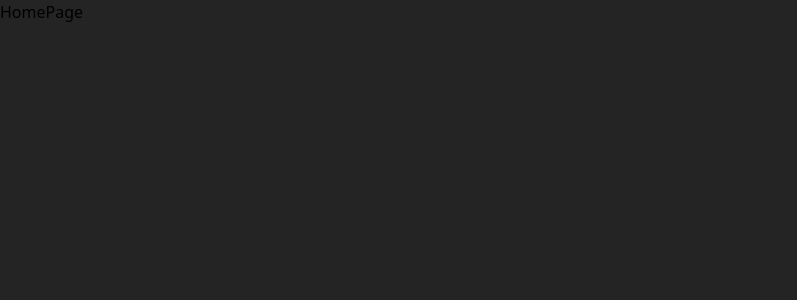
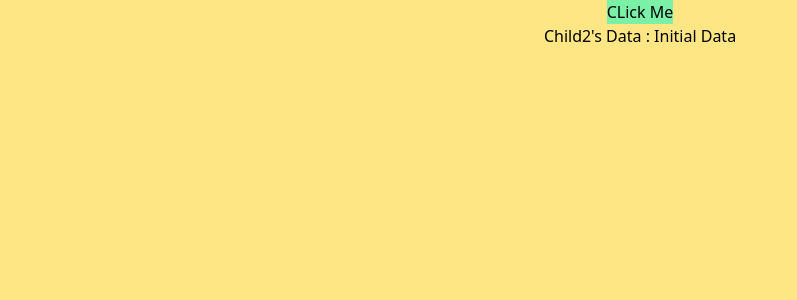
Before and after one commit to Pawan-20/React-refresher, a React (Vite) app: page /c2p2 in a window 1280 px wide. Before the commit this address led to /. Shown: the top 300 px of the page, without its empty margins (0-797 px from the left). Built offline with nearby package versions, Linux system fonts and the light colour scheme.

Commit message:
[FEAT]: Changing Child's data from the parent

```diff
--- a/src/App.tsx
+++ b/src/App.tsx
@@ -5,7 +5,9 @@ import LearnPage from "./LearnPage";
 import LearnChildPage from "./LearnChildPage";
 import { DataVerificationPage } from "./DataVerificationPage";
 import Test from "./components/Test";
-import Parent2 from "./components/loaders/Parent2";
+import Loader from "./components/loaders/Loader2";
+import Parent1 from "./components/passingFromChildToParent/Parent";
+import Parent2 from "./components/passingFromChildToParent/Parent2";
 
 export default function App() {
   return (
@@ -22,7 +24,9 @@ export default function App() {
           element={<DataVerificationPage></DataVerificationPage>}
         ></Route>
         <Route path="/test" element={<Test></Test>}></Route>
-        <Route path="/scene2" element={<Parent2></Parent2>}></Route>
+        <Route path="/loader" element={<Loader></Loader>}></Route>
+        <Route path="/c2p1" element={<Parent1></Parent1>}></Route>
+        <Route path="/c2p2" element={<Parent2></Parent2>}></Route>
         <Route
           path="*"
           element={<Navigate to="/" replace></Navigate>}
--- a/src/components/loaders/Child2.tsx
+++ /dev/null
@@ -1,21 +0,0 @@
-import React, { useState } from "react";
-type ChildProps = {
-  notification: any;
-};
-function Child1({ notification }: ChildProps) {
-  const [data, setData] = useState("");
-  return (
-    <div>
-      <h1>{data}</h1>
-      <input
-        className="bg-blue-500 m-2 p-2"
-        onChange={(e) => {
-          notification(data);
-          setData(e.target.value);
-        }}
-      />
-    </div>
-  );
-}
-
-export default Child1;
--- a/src/components/loaders/Parent2.tsx
+++ b/src/components/loaders/Loader2.tsx
@@ -1,6 +1,6 @@
 import React from "react";
 import "../../App.css";
-function Parent2() {
+function Loader() {
   return (
     <div className="bg-white h-screen">
       <div style={{ width: "25vw", height: "180px", padding: "16px" }}>
@@ -42,4 +42,4 @@ function Parent2() {
   );
 }
 
-export default Parent2;
+export default Loader;
--- /dev/null
+++ b/src/components/passingFromChildToParent/Child.tsx
@@ -0,0 +1,28 @@
+// We bring in React tools we need to build the robot (Child)
+import React, { forwardRef, useImperativeHandle, useState } from "react";
+
+// 📘 This tells TypeScript: "Here’s what the robot’s remote control can do"
+// The remote has one button: `updateChildData`, and it needs a string to work
+export type ChildHandle = {
+  updateChildData: (value: string) => void;
+};
+
+// 🧸 This is our robot (Child) — but we give it a remote (ref) that the parent can use
+const Child = forwardRef<ChildHandle>((props, ref) => {
+  // 🤖 This is the robot's mood, which it controls itself
+  const [data, setData] = useState("Initial Data");
+
+  // 🎮 This lets us *customize* what the Parent can do with the remote control
+  useImperativeHandle(ref, () => ({
+    // ✅ This button lets the Parent change the robot's mood
+    updateChildData(value: string) {
+      setData(value); // we change the mood to the new value
+    },
+  }));
+
+  // 🪪 This is what the robot shows on the screen
+  return <div>Child Data : {data}</div>;
+});
+
+// 🏷️ We share the robot with other files
+export default Child;
--- /dev/null
+++ b/src/components/passingFromChildToParent/Child2.tsx
@@ -0,0 +1,22 @@
+// Bringing in tools to build the robot
+import React, { useEffect, useState } from "react";
+
+// This tells TypeScript: "Parent must give me a place to put my button (a function)"
+type ChildProps = {
+  registerUpdater: (fn: (val: string) => void) => void;
+};
+
+function Child2({ registerUpdater }: ChildProps) {
+  // 🤖 The robot has a mood again
+  const [data, setData] = useState("Initial Data");
+
+  // 🛠️ When the robot is built (component mounts), it gives its mood-button to the parent
+  useEffect(() => {
+    registerUpdater(setData); // Giving the parent a function to update my mood
+  }, []);
+
+  // 🧾 The robot shows its current mood
+  return <div>Child2's Data : {data}</div>;
+}
+
+export default Child2;
--- /dev/null
+++ b/src/components/passingFromChildToParent/Parent.tsx
@@ -0,0 +1,33 @@
+// We bring in React tools to build the kid (Parent)
+import React, { useRef } from "react";
+
+// We import the robot (Child) and the remote control description (ChildHandle)
+import Child, { ChildHandle } from "./Child";
+
+function Parent() {
+  // 🎮 This is where we keep our remote control to talk to the robot
+  // TypeScript: <ChildHandle> means the remote will have the `updateChildData` button
+  const childRef = useRef<ChildHandle>(null);
+
+  // 👆 When the kid clicks a button, we tell the robot: "Change your mood!"
+  function handleClick() {
+    childRef.current?.updateChildData("New value"); // 🔁 uses the remote to send new data
+  }
+
+  // 🏡 This is what the kid shows on screen: a button and the robot
+  return (
+    <div className="h-screen bg-green-100 p-2">
+      <h2>Parent</h2>
+
+      {/* This is the button the kid clicks to change the robot */}
+      <button onClick={handleClick} className="p-4 bg-blue-500">
+        Click Me
+      </button>
+
+      {/* 🎮 We give the robot the remote control so the kid can use it */}
+      <Child ref={childRef} />
+    </div>
+  );
+}
+
+export default Parent;
--- /dev/null
+++ b/src/components/passingFromChildToParent/Parent2.tsx
@@ -0,0 +1,29 @@
+// Bringing in tools to build the kid
+import React, { useRef } from "react";
+
+// Bringing in the robot that gives us a button
+import Child2 from "./Child2";
+
+function Parent2() {
+  // 🗃️ A drawer where the kid stores the button from the robot
+  const updaterRef = useRef<(val: string) => void>(null);
+
+  // 🚀 When the kid clicks the button, it uses the robot’s mood-changer
+  const handleUpdate = () => {
+    updaterRef.current?.("Updated by parent"); // push the robot's mood button
+  };
+
+  return (
+    <div className="bg-amber-200 h-screen text-center">
+      {/* This is the button the kid sees on screen */}
+      <button className="bg-green-300 p4" onClick={handleUpdate}>
+        CLick Me
+      </button>
+
+      {/* 🤖 The robot gives us a mood-changing button when it loads */}
+      <Child2 registerUpdater={(fn) => (updaterRef.current = fn)} />
+    </div>
+  );
+}
+
+export default Parent2;
```
